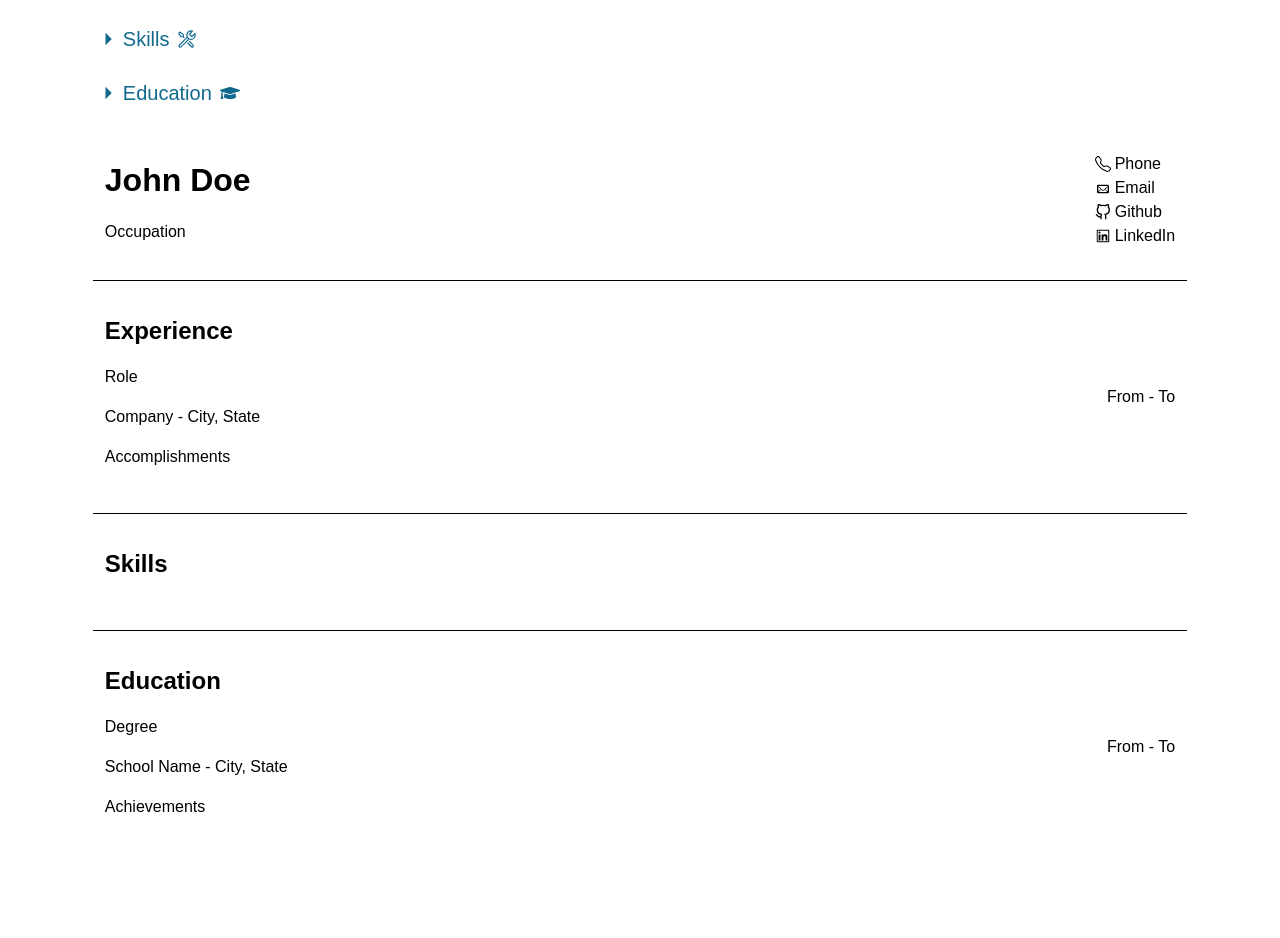
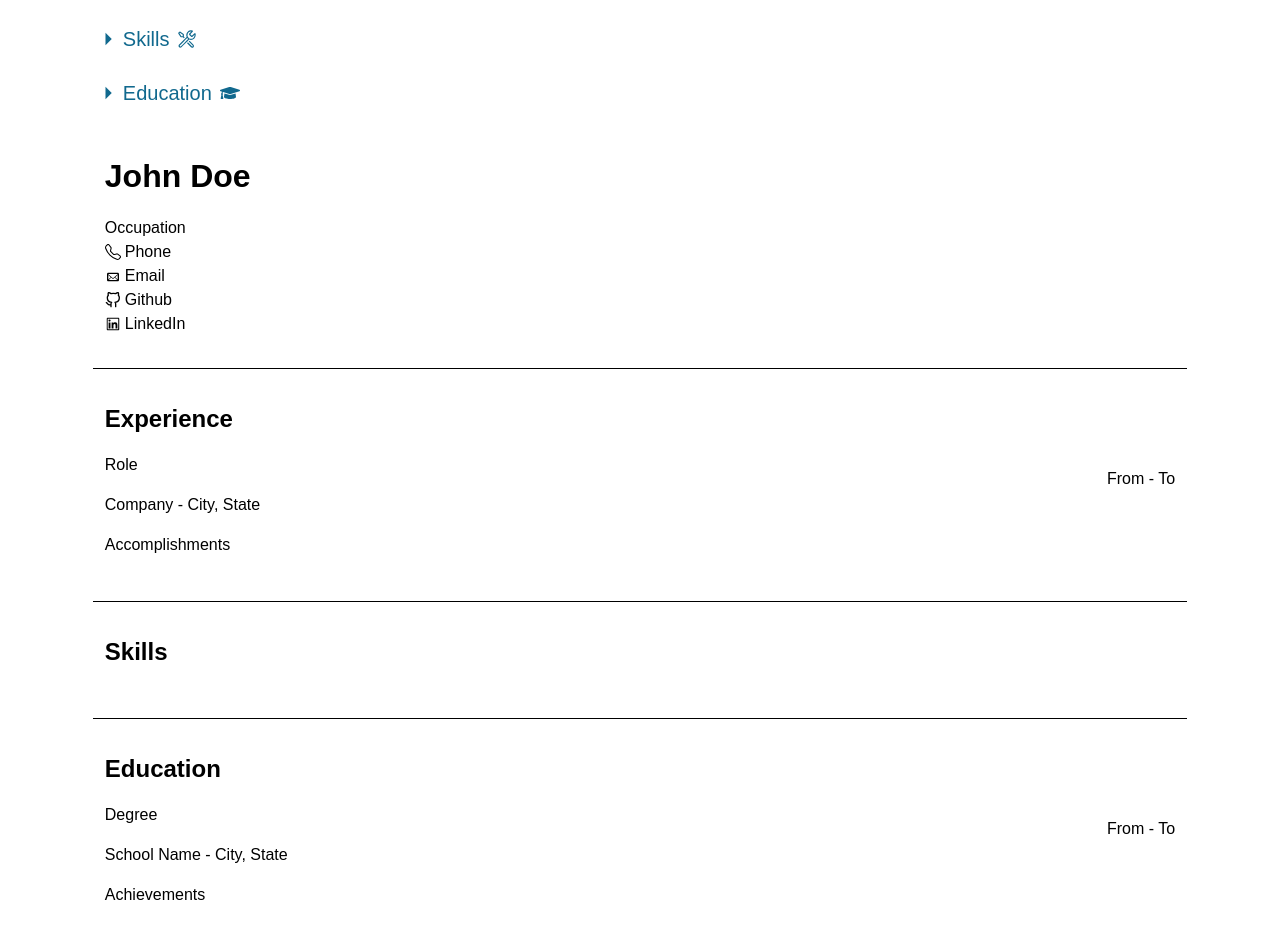
Before and after one commit to TiagoJacintoDev/cv-maker, a React (Create React App) app: page / in a window 1280 px wide. Shown: the part 320-1258 px from the top of the page. Before the commit the page ends 1183 px from the top, so only its background shows below. Built offline with nearby package versions, Linux system fonts and the light colour scheme.

Commit message:
Implement Delete Form

```diff
--- a/src/components/Display.js
+++ b/src/components/Display.js
@@ -4,6 +4,15 @@ import General from './Display/General';
 import Skills from './Display/Skills';
 
 export default function Display({ formData, setFormData }) {
+  function removeForm(e) {
+    setFormData(oldFormData => ({
+      ...oldFormData,
+      [e.target.dataset.name]: oldFormData[e.target.dataset.name].filter(
+        (form, index) => index === 0 || index !== +e.target.dataset.key
+      ),
+    }));
+  }
+
   function formatLine(line) {
     return line && ` | ${line}`;
   }
@@ -12,9 +21,17 @@ export default function Display({ formData, setFormData }) {
     <div className='container'>
       <div className='card'>
         <General formData={formData} />
-        <Experience formData={formData} formatLine={formatLine} />
-        <Skills formData={formData} setFormData={setFormData} />
-        <Education formatLine={formatLine} formData={formData} />
+        <Experience
+          removeForm={removeForm}
+          formData={formData}
+          formatLine={formatLine}
+        />
+        <Skills removeForm={removeForm} formData={formData} />
+        <Education
+          removeForm={removeForm}
+          formatLine={formatLine}
+          formData={formData}
+        />
       </div>
     </div>
   );
--- a/src/components/Display/Skills.module.css
+++ b/src/components/Display/DisplaySections.module.css
@@ -5,6 +5,10 @@
   border-radius: var(--size-200);
   padding: var(--size-200) var(--size-400);
   border: none;
+}
+
+.button:is(:hover, :focus-visible) {
+  background-color: var(--color-default-darken);
 }
 
 .button[data-not-clickable] {
--- a/src/components/Display/Education.js
+++ b/src/components/Display/Education.js
@@ -1,11 +1,16 @@
-export default function Education({ formData, formatLine }) {
+import { useState } from 'react';
+import { VscClose } from 'react-icons/vsc';
+import CSS from './DisplaySections.module.css';
+
+export default function Education({ formData, formatLine, removeForm }) {
+  const [canRemove, setCanRemove] = useState(false);
   const { education } = formData;
   const { degree, schoolName, city, state, achievements, from, to } =
     education[education[1] ? 1 : 0];
 
   return (
     <div className='display-section'>
-      <div>
+      <div className='flex space-between align-center'>
         <div className='display-info'>
           <h2 className='fs-700 fw-bold'>Education</h2>
           <p>{degree || 'Degree'}</p>
@@ -14,22 +19,32 @@ export default function Education({ formData, formatLine }) {
           </p>
           <p>{achievements || 'Achievements'}</p>
         </div>
-        <ul className='list'>
+        <p>
+          {from || 'From'} - {to || 'To'}
+        </p>
+      </div>
+      <ul
+        className='list'
+        onMouseEnter={() => setCanRemove(true)}
+        onMouseLeave={() => setCanRemove(false)}
+      >
         {education.map(
           (edu, index) =>
             index > 1 && (
-                <li>
+              <li
+                className='flex align-center gap-small'
+                onClick={removeForm}
+                data-name='education'
+                data-key={index}
+              >
                 {Object.values(edu).map((Edu, index) =>
                   index !== 0 ? formatLine(Edu) : Edu
                 )}
+                <VscClose className={CSS.svg} data-visible={canRemove} />
               </li>
             )
         )}
       </ul>
     </div>
-      <p>
-        {from || 'From'} - {to || 'To'}
-      </p>
-    </div>
   );
 }
--- a/src/components/Display/Experience.js
+++ b/src/components/Display/Experience.js
@@ -1,14 +1,17 @@
-import React from 'react';
+import { useState } from 'react';
+import { VscClose } from 'react-icons/vsc';
+import CSS from './DisplaySections.module.css';
 
-export default function Experience({ formData, formatLine }) {
+export default function Experience({ formData, formatLine, removeForm }) {
   const { experience } = formData;
+  const [canRemove, setCanRemove] = useState(false);
 
   const { role, company, city, state, accomplishment, to, from } =
     experience[experience[1] ? 1 : 0];
 
   return (
     <div className='display-section'>
-      <div>
+      <div className='flex space-between align-center'>
         <div className='display-info'>
           <h2 className='fs-700 fw-bold'>Experience</h2>
           <p>{role || 'Role'}</p>
@@ -17,22 +20,32 @@ export default function Experience({ formData, formatLine }) {
           </p>
           <p>{accomplishment || 'Accomplishments'}</p>
         </div>
-        <ul className='list'>
+        <p>
+          {from || 'From'} - {to || 'To'}
+        </p>
+      </div>
+      <ul
+        className='list'
+        onMouseEnter={() => setCanRemove(true)}
+        onMouseLeave={() => setCanRemove(false)}
+      >
         {experience.map(
           (exp, index) =>
             index > 1 && (
-                <li>
+              <li
+                className='flex align-center gap-small'
+                onClick={removeForm}
+                data-name='experience'
+                data-key={index}
+              >
                 {Object.values(exp).map((Exp, index) =>
                   index !== 0 ? formatLine(Exp) : Exp
                 )}
+                <VscClose className={CSS.svg} data-visible={canRemove} />
               </li>
             )
         )}
       </ul>
     </div>
-      <p>
-        {from || 'From'} - {to || 'To'}
-      </p>
-    </div>
   );
 }
--- a/src/components/Display/Skills.js
+++ b/src/components/Display/Skills.js
@@ -1,20 +1,11 @@
 import { VscClose } from 'react-icons/vsc';
 import { useState } from 'react';
-import CSS from './Skills.module.css';
+import CSS from './DisplaySections.module.css';
 
-export default function Skills({ formData, setFormData }) {
+export default function Skills({ formData, removeForm }) {
   const { skills } = formData;
 
   const [canRemove, setCanRemove] = useState(false);
-
-  function removeForm(e) {
-    setFormData(oldFormData => ({
-      ...oldFormData,
-      [e.target.name]: oldFormData[e.target.name].filter(
-        (form, index) => index === 0 || index !== +e.target.dataset.key
-      ),
-    }));
-  }
 
   return (
     <div className='display-section'>
@@ -31,7 +22,7 @@ export default function Skills({ formData, setFormData }) {
                 <button
                   onClick={removeForm}
                   className={`${CSS.button} flex align-center gap-small`}
-                  name='skills'
+                  data-name='skills'
                   data-key={index}
                 >
                   {skill.skill}
--- a/src/components/Form.js
+++ b/src/components/Form.js
@@ -1,7 +1,6 @@
 import { upperFirst, split, camelCase } from 'lodash';
 import { MdOutlineLibraryAdd } from 'react-icons/md';
 import { VscTrash } from 'react-icons/vsc';
-import { forms } from '../data/typeOfForms';
 
 export default function Form({ formData, formName, setFormData }) {
   console.log(formData);
@@ -14,8 +13,8 @@ export default function Form({ formData, formName, setFormData }) {
         'occupation',
         'phone',
         'email',
+        'github',
         'linkedin',
-        'github',
       ],
     },
     {
--- a/src/index.css
+++ b/src/index.css
@@ -11,7 +11,9 @@
   --color-white: white;
   --color-black: black;
   --color-delete: #bd382f;
+  --color-delete-darken: #972c25;
   --color-default: #11698e;
+  --color-default-darken: #0d5371;
   --color-secondary: #bf8dc9;
 
   --size-200: 0.25rem;
@@ -69,6 +71,10 @@
   flex-wrap: wrap;
 }
 
+.space-between {
+  justify-content: space-between;
+}
+
 .center-items {
   display: flex;
   flex-direction: column;
@@ -102,6 +108,10 @@
   outline-color: var(--color-default);
 }
 
+button {
+  transition: background-color 300ms;
+}
+
 .button {
   display: flex;
   align-items: center;
@@ -112,7 +122,6 @@
   border: none;
   border-radius: var(--size-800);
   cursor: pointer;
-  transition: background-color 300ms;
   width: 100%;
 }
 
@@ -121,7 +130,6 @@
 }
 
 .button[data-type='add']:is(:hover, :focus-visible) {
-  --color-default-darken: #0d5371;
   background-color: var(--color-default-darken);
 }
 
@@ -129,7 +137,6 @@
   background-color: var(--color-delete);
 }
 .button[data-type='delete']:is(:hover, :focus-visible) {
-  --color-delete-darken: #972c25;
   background-color: var(--color-delete-darken);
 }
 
@@ -143,9 +150,6 @@
 }
 
 .display-section {
-  display: flex;
-  justify-content: space-between;
-  align-items: center;
   padding: var(--size-700) var(--size-400);
 }
 
@@ -167,7 +171,17 @@
 
 .list {
   margin-top: var(--size-400);
-  margin-left: var(--size-600);
+  margin-left: var(--size-500);
+}
+
+.list > * {
+  cursor: pointer;
+  width: fit-content;
+}
+
+.list > *::before {
+  font-size: 25px;
+  content: '•';
 }
 
 *,
```
Lines whose indentation alone changed are shown as unchanged.
